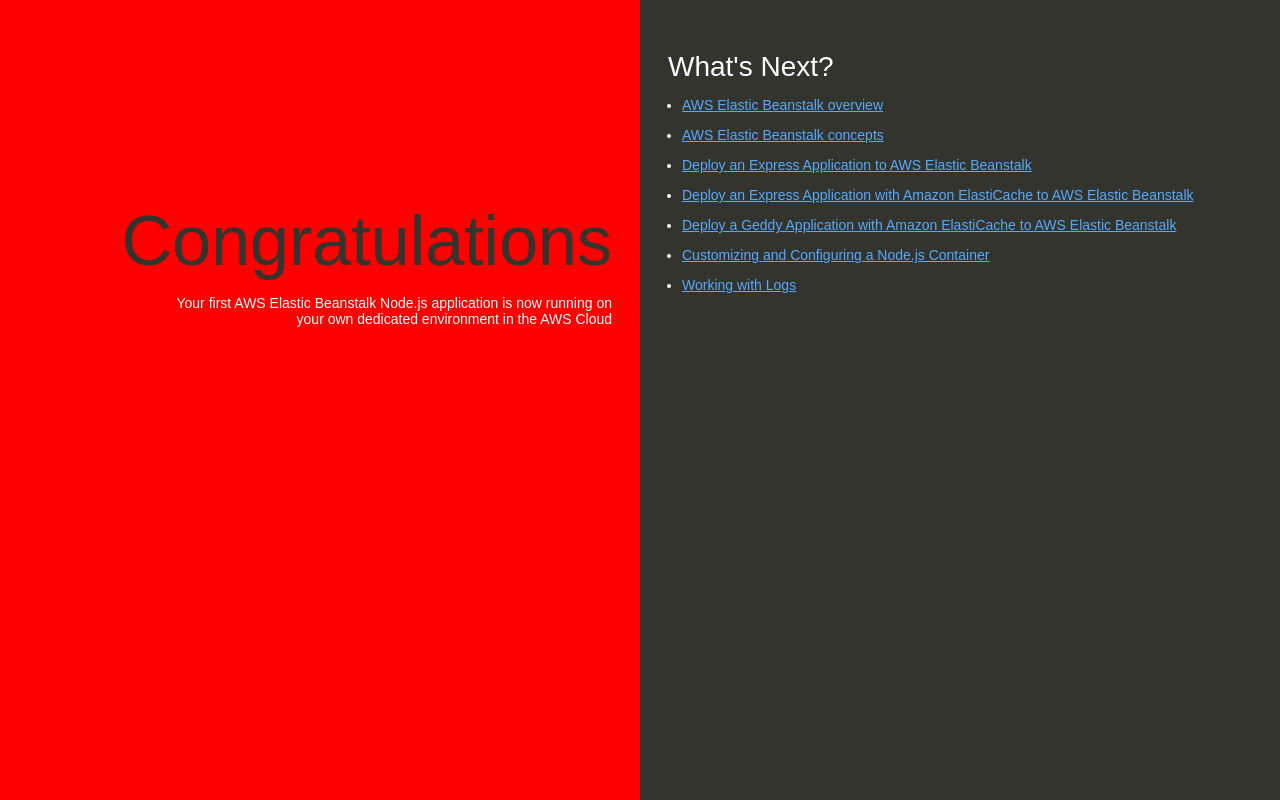
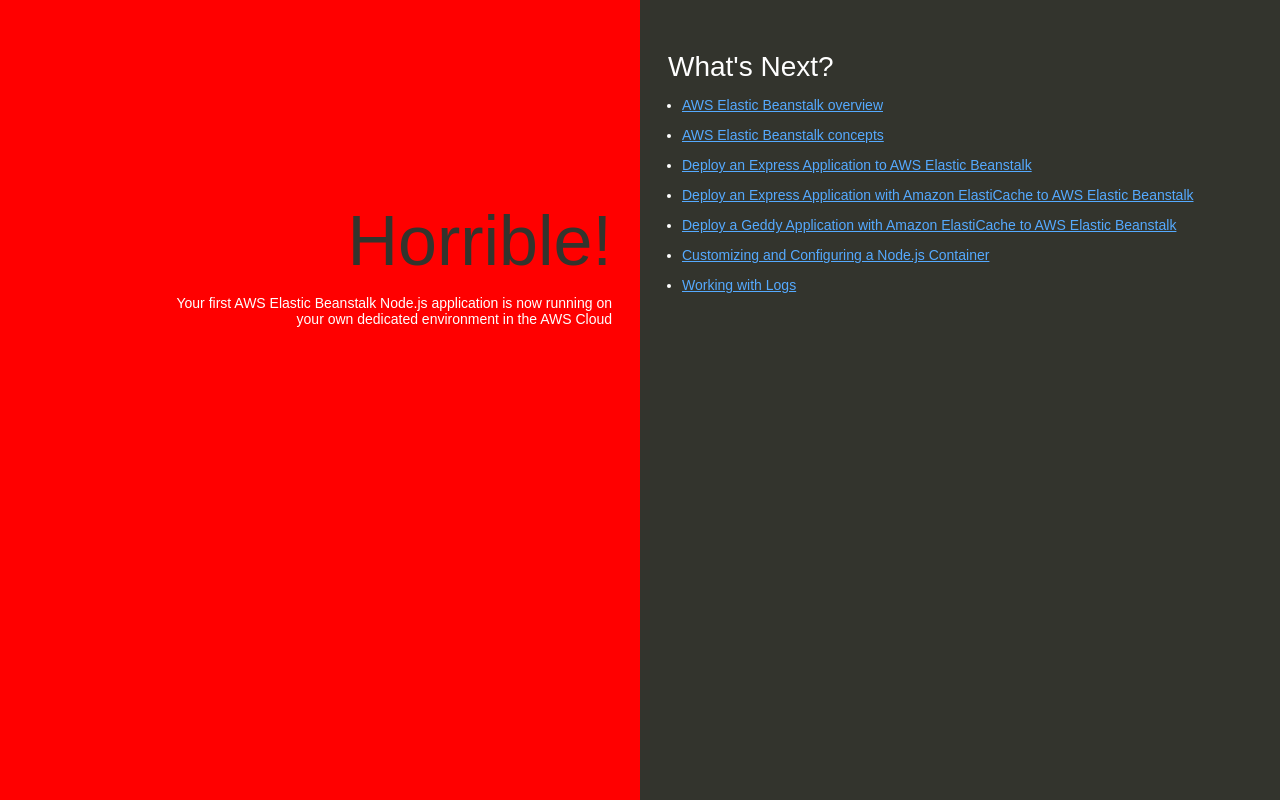
Before and after one commit to TalalGh2/MyNodeApp, a website: page index.html in a window 1280 px wide. Drawn offline with Linux system fonts and the light colour scheme.

Commit message:
Update index.html to hurrible

```diff
--- a/index.html
+++ b/index.html
@@ -74,7 +74,7 @@
   </head>
   <body>
     <div class="textColumn">
-      <h1>Congratulations</h1>
+      <h1>Horrible!</h1>
       <p>Your first AWS Elastic Beanstalk Node.js application is now running on your own dedicated environment in the AWS Cloud</p>
     </div>
     <div class="linksColumn">
```
